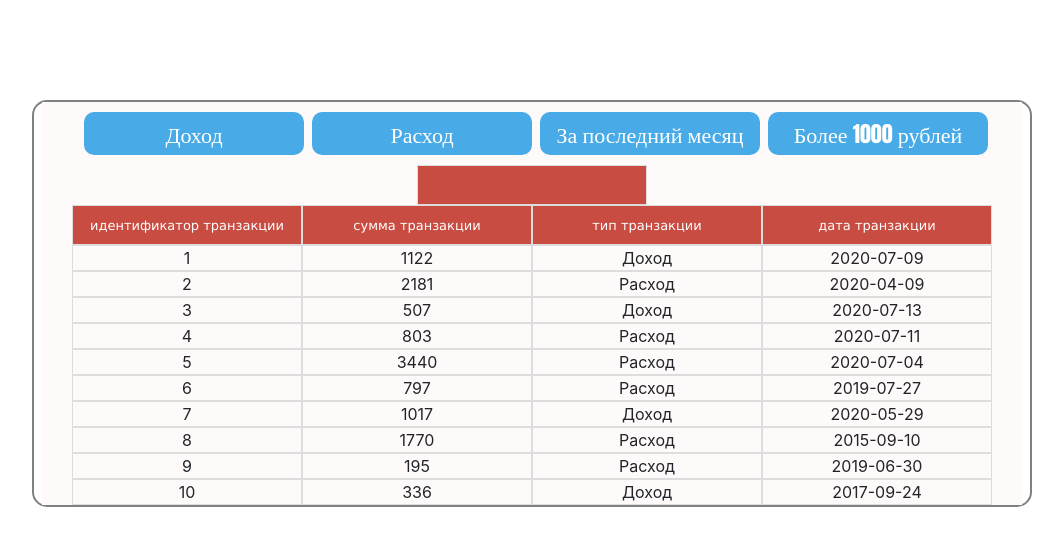
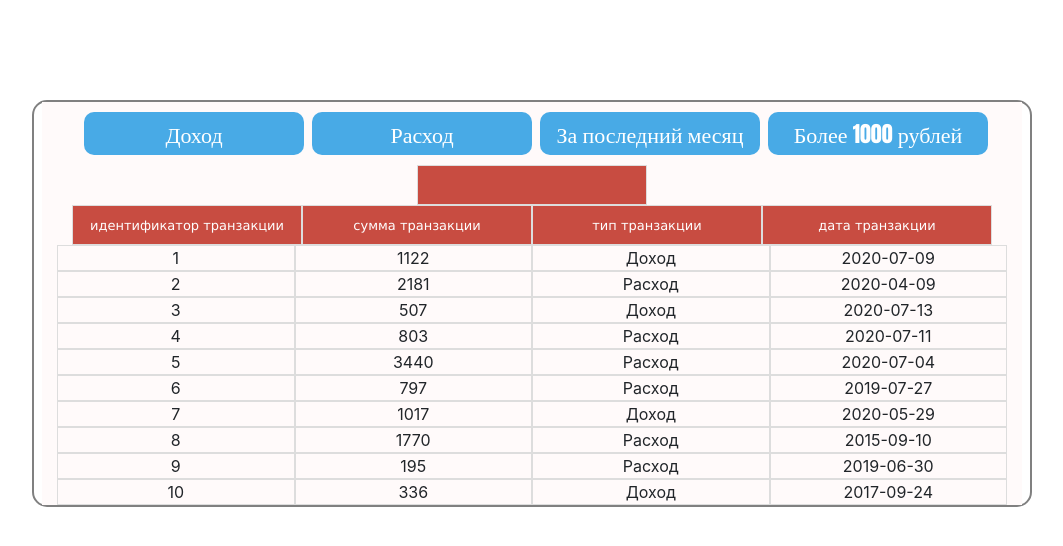
Before and after one commit to Norpa1/Test-Task, a React (Create React App) app: page / in a window 1280 px wide. Shown: the top 546 px of the page, without its empty margins (108-1171 px from the left). Built offline with nearby package versions, Linux system fonts and the light colour scheme.

Commit message:
Update TileOfTable.js

```diff
--- a/src/TableComponents/TileOfTable.js
+++ b/src/TableComponents/TileOfTable.js
@@ -1,14 +1,13 @@
-import React from 'react';
+import React from "react";
 
 
 export default function TableRow( {todo, index} ) {
-	return (
-		<div>
-		<div className="TableTile">{todo.id}</div>
-		<div className="TableTile">{todo.value}</div>
-		<div className="TableTile">{todo.type}</div>
-		<div className="TableTile">{todo.date}</div>
-
-		</div>
-		)
+    return (
+        <div className="container-fluid">
+            <div Style="border:0.5px solid #ddd" className="col-3 font-weight-normal">{todo.id}</div>
+            <div Style="border:0.5px solid #ddd" className="col-3 font-weight-normal">{todo.value}</div>
+            <div Style="border:0.5px solid #ddd" className="col-3 font-weight-normal ">{todo.type}</div>
+            <div Style="border:0.5px solid #ddd" className="col-3 font-weight-normal">{todo.date}</div>
+        </div>
+    );
 }
```
